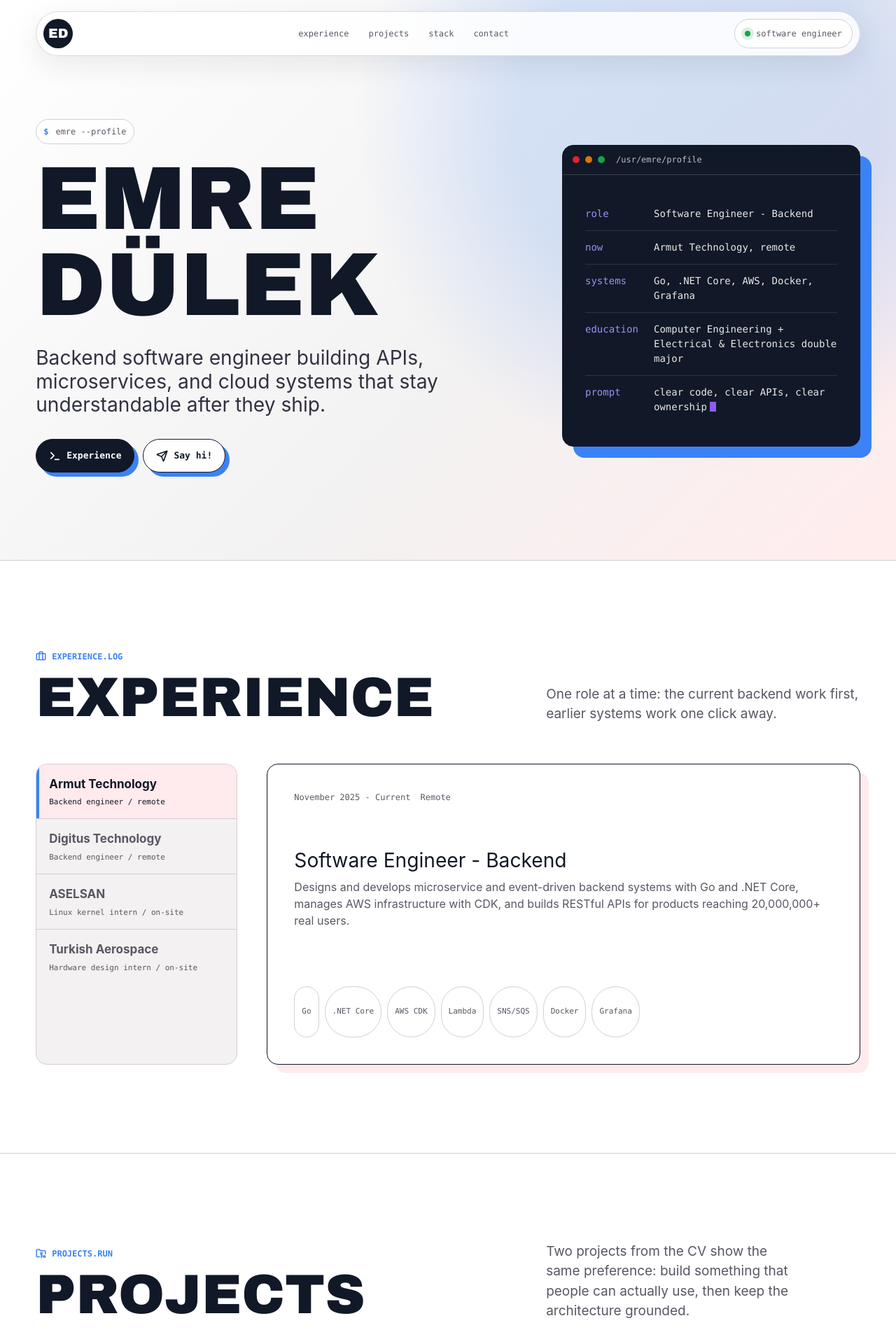
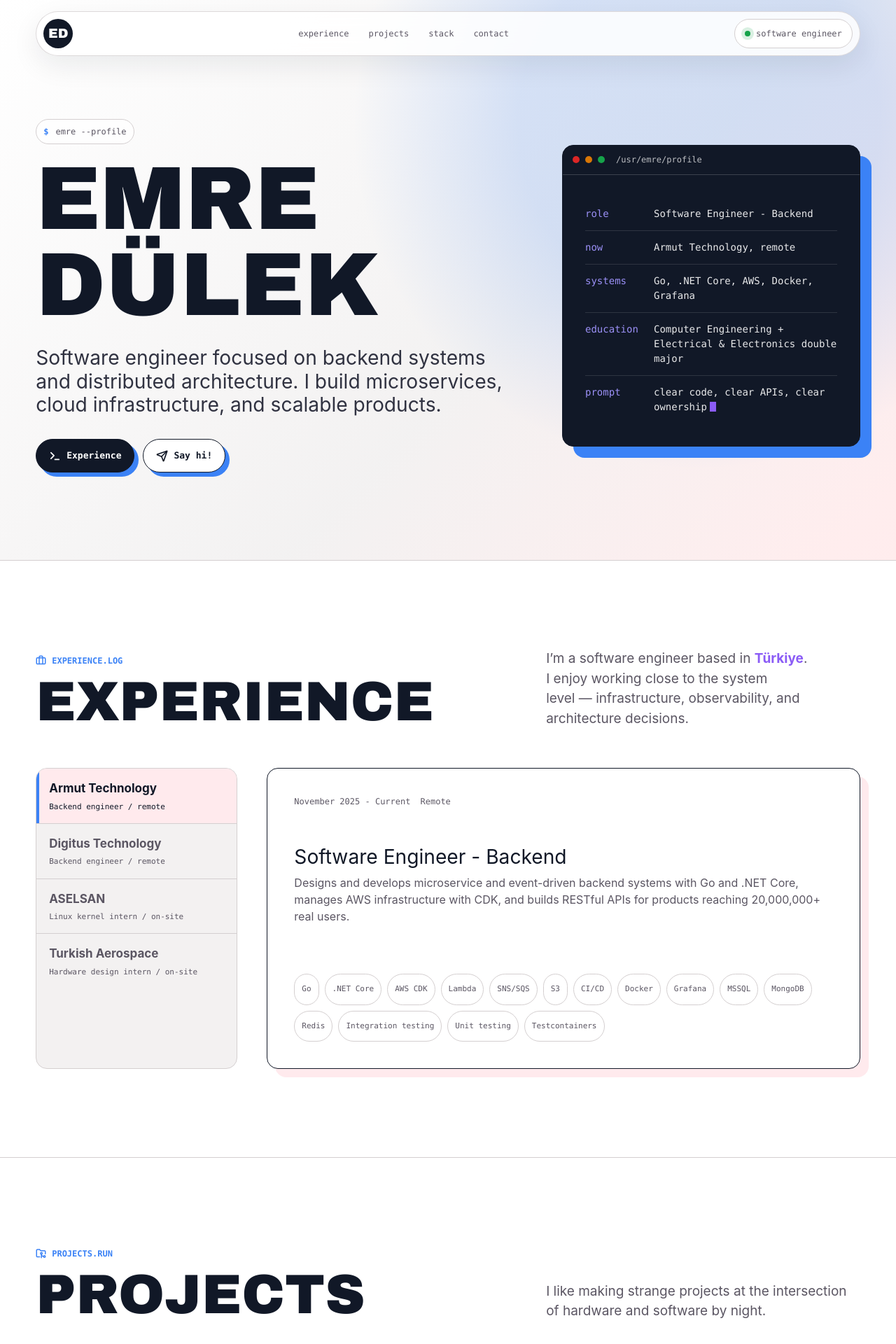
Before and after one commit to 7emredulek7/emre-dulek-bio, a React (Vite) app: page / in a window 1280 px wide. Shown: the top 1920 px of the page at 70% size. Built offline with nearby package versions, Linux system fonts and the light colour scheme.

Commit message:
feat: update experience entries and improve section descriptions

```diff
--- a/src/data/profile.js
+++ b/src/data/profile.js
@@ -21,7 +21,7 @@ export const experienceEntries = [
     location: "Remote",
     title: "Software Engineer - Backend",
     body: "Designs and develops microservice and event-driven backend systems with Go and .NET Core, manages AWS infrastructure with CDK, and builds RESTful APIs for products reaching 20,000,000+ real users.",
-    tags: ["Go", ".NET Core", "AWS CDK", "Lambda", "SNS/SQS", "Docker", "Grafana"],
+    tags: ["Go", ".NET Core", "AWS CDK", "Lambda", "SNS/SQS", "S3", "CI/CD", "Docker", "Grafana", "MSSQL", "MongoDB", "Redis", "Integration testing", "Unit testing", "Testcontainers"],
   },
   {
     id: "digitus",
@@ -31,7 +31,7 @@ export const experienceEntries = [
     location: "Remote",
     title: "Software Engineer - Backend",
     body: "Built monolithic and microservice backend solutions with .NET Core, SQL and NoSQL databases, plus deployment, monitoring, logging, and client-facing delivery work for systems serving 100,000+ users.",
-    tags: ["CQRS", "ONION", "PostgreSQL", "MongoDB", "Redis", "Elasticsearch", "OAuth2/JWT"],
+    tags: [".NET Core", "CQRS", "CLEAN Architecture", "PostgreSQL", "MongoDB", "Redis", "Elasticsearch", "Docker", "AWS", "Unit testing"],
   },
   {
     id: "aselsan",
@@ -49,9 +49,9 @@ export const experienceEntries = [
     tabMeta: "Hardware design intern / on-site",
     dates: "August 2024 - September 2024",
     location: "On-site",
-    title: "Electrical and Electronics Engineering Intern - Hardware Design",
+    title: "Electrical & Electronics Intern - Hardware Design",
     body: "Designed and developed an EMI/EMC filter for noise filtering and power protection, bringing the hardware side of systems thinking into the same engineering practice.",
-    tags: [],
+    tags: ["Altium Designer", "LTSpice", "PCB"],
   },
 ];
 
--- a/src/sections/Experience.jsx
+++ b/src/sections/Experience.jsx
@@ -24,7 +24,7 @@ export default function Experience() {
     <section className="section" id="experience" data-section="experience" aria-labelledby="experience-title">
       <div className="section-inner">
         <SectionHead kicker="experience.log" title="Experience" icon={Briefcase}>
-          One role at a time: the current backend work first, earlier systems work one click away.
+          I’m a software engineer based in <span className="font-bold text-[var(--secondary)]">Türkiye</span>. I enjoy working close to the system level — infrastructure, observability, and architecture decisions.
         </SectionHead>
 
         <div className="experience-switcher reveal">
--- a/src/sections/Hero.jsx
+++ b/src/sections/Hero.jsx
@@ -10,8 +10,7 @@ export default function Hero() {
           <p className="eyebrow">emre --profile</p>
           <h1 id="hero-title">Emre Dülek</h1>
           <p className="hero-copy">
-            Backend software engineer building APIs, microservices, and cloud systems that stay
-            understandable after they ship.
+            Software engineer focused on backend systems and distributed architecture. I build microservices, cloud infrastructure, and scalable products.
           </p>
           <div className="hero-actions">
             <a className="button primary" href="#experience">
--- a/src/sections/Projects.jsx
+++ b/src/sections/Projects.jsx
@@ -8,8 +8,7 @@ export default function Projects() {
     <section className="section" id="projects" data-section="projects" aria-labelledby="projects-title">
       <div className="section-inner">
         <SectionHead kicker="projects.run" title="Projects" icon={FolderGit2}>
-          Two projects from the CV show the same preference: build something that people can actually use,
-          then keep the architecture grounded.
+          I like making strange projects at the intersection of hardware and software by night.
         </SectionHead>
 
         <div className="projects-grid">
```
